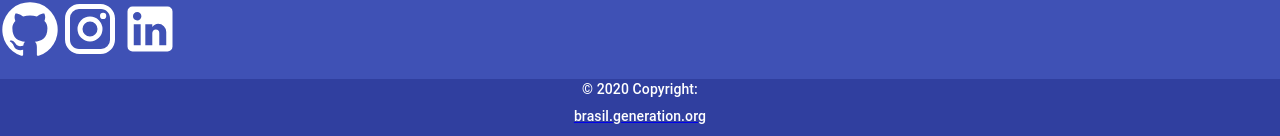
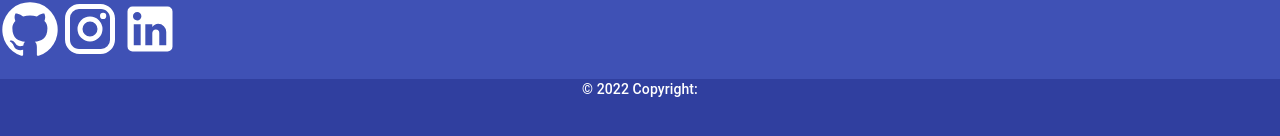
Before and after one commit to LunaDuram/blog-pessoal, a React (Create React App) app: page /login in a window 1280 px wide. Shown: the part 841-977 px from the top of the page. Built offline with nearby package versions, Linux system fonts and the light colour scheme.

Commit message:
Alteração no footer

```diff
--- a/src/components/estaticos/footer/Footer.tsx
+++ b/src/components/estaticos/footer/Footer.tsx
@@ -27,12 +27,7 @@ function Footer() {
                     </Box>
                     <Box style={{ backgroundColor: "#303F9F", height: "60px" }}>
                         <Box paddingTop={1}>
-                            <Typography variant="subtitle2" align="center" gutterBottom style={{ color: "white" }} >© 2020 Copyright:</Typography>
-                        </Box>
-                        <Box>
-                            <a target="_blank" href="https://brasil.generation.org" rel="noopener noreferrer">
-                                <Typography variant="subtitle2" gutterBottom style={{ color: "white" }} align="center">brasil.generation.org</Typography>
-                            </a>
+                            <Typography variant="subtitle2" align="center" gutterBottom style={{ color: "white" }} >© 2022 Copyright:</Typography>
                         </Box>
                     </Box>
                 </Grid>
```
